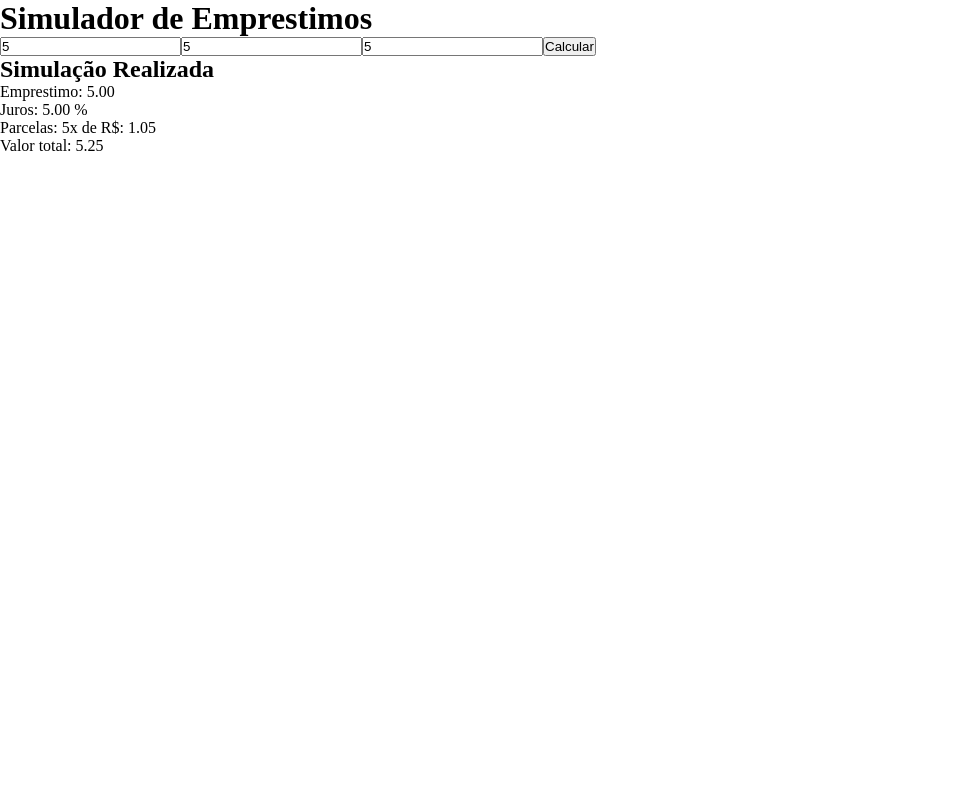
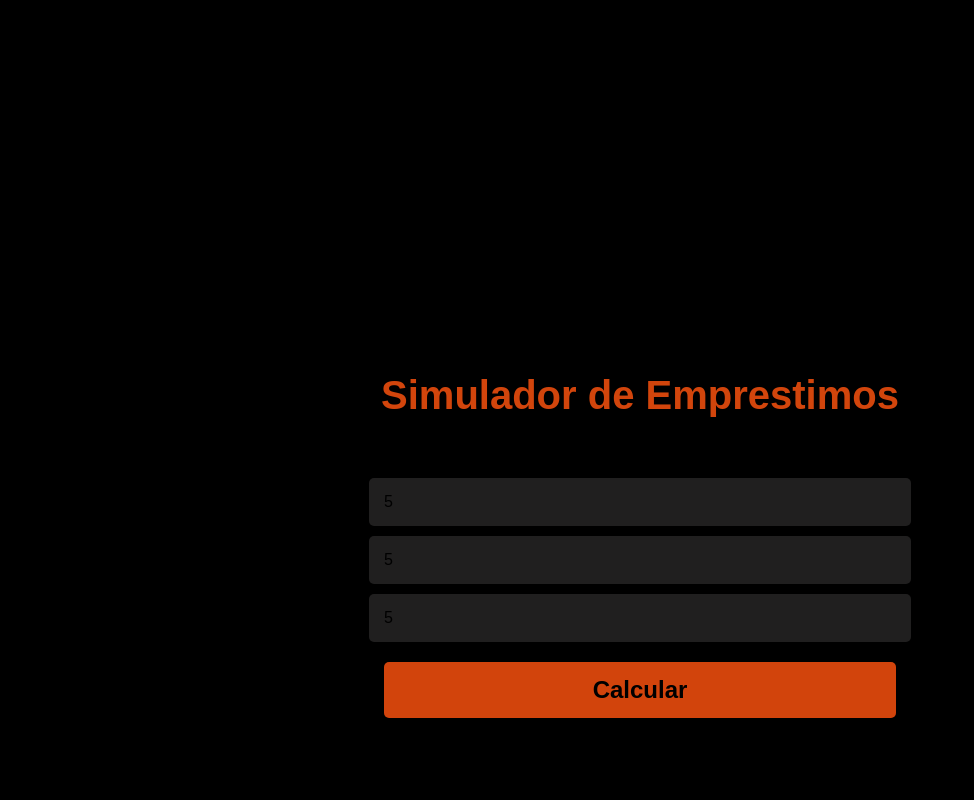
Before and after one commit to erikalps/simulador_de_emprestimos, a React (Vite) app in the folder frontend/: page / in a window 1280 px wide. Both pictures are taken after typing "5", "5", "5" into the empty fields and a click on the button "Calcular". Shown: the top 800 px of the page, without its empty margins (0-974 px from the left). Built offline with nearby package versions, Linux system fonts and the light colour scheme.

Commit message:
criei classes para os componentes input e resultado e usei elas para fazer o css desses componentes

```diff
--- a/frontend/src/App.css
+++ b/frontend/src/App.css
@@ -1,5 +1,5 @@
-*{
-    padding: 0;
-    margin:0;
-   align-items: center;
+
+.app_container{
+    width: 100%;
+    height: 100vh;
 }
--- a/frontend/src/App.jsx
+++ b/frontend/src/App.jsx
@@ -17,11 +17,10 @@ function App() {
     };
 
   return (
-    <>
-     <h1>Simulador de Emprestimos</h1>
+    <div className="app_container">
       <Input valor ={valor} setValor={setValor} juros ={juros} setJuros={setJuros} parcelas={parcelas} setParcelas={setParcelas} Calcular={Calcular}/>
       {mostrarResultado && <Resultado valor={valor} juros={juros} parcelas={parcelas} />}
-    </>
+    </div>
   )
 }
 
--- a/frontend/src/Componentes/Input.css
+++ b/frontend/src/Componentes/Input.css
@@ -0,0 +1,42 @@
+.input_form{
+ display: flex;
+  flex-direction: column;
+  gap: 10px;
+  align-items: center;
+  justify-content: center;
+  margin-top:200px;
+  height: 80vh;
+}
+
+h1{
+ color: rgba(236, 77, 14, 0.89);
+ padding:50px;
+ font-size: 2.5rem;
+}
+
+input{
+    padding: 15px;
+    width: 40%;
+    border-radius: 5px;
+    border-style: none;
+    background-color: rgb(32, 31, 31);
+    font-size: 1rem;
+}
+
+button{
+    padding: 14px;
+    width: 40%;
+    border-radius: 5px;
+    border-style: none;
+    background-color:rgba(236, 77, 14, 0.89);
+    font-size: 1.5rem;
+    color: #000;
+    font-weight: 600;
+    transition: 0.9s;
+    cursor: pointer;
+    margin-top:10px;
+}
+
+button:hover{
+    font-size: 1.8rem;
+}
--- a/frontend/src/Componentes/Input.jsx
+++ b/frontend/src/Componentes/Input.jsx
@@ -1,10 +1,15 @@
 import React  from "react";
 import { useState } from "react";
+import "./Input.css";
+
+
 const Input=({valor, setValor, juros, setJuros, parcelas, setParcelas, Calcular})=>{
 
 
     return(
-        <form>
+        <form className="input_form">
+             <h1>Simulador de Emprestimos</h1>
+
             <input
                 type="number"
                 placeholder="Valor:"
--- a/frontend/src/Componentes/Resultado.css
+++ b/frontend/src/Componentes/Resultado.css
@@ -0,0 +1,4 @@
+.resultado{
+    width: 50vw;
+      background-color: rgb(32, 31, 31);
+}
--- a/frontend/src/Componentes/Resultado.jsx
+++ b/frontend/src/Componentes/Resultado.jsx
@@ -1,5 +1,5 @@
 import React from "react";
-
+import "./Resultado.css"
 const Resultado =({valor, juros, parcelas})=>{
 
     if(!valor || !juros || !parcelas) return null;
@@ -11,11 +11,11 @@ const Resultado =({valor, juros, parcelas})=>{
     return(
          <>
             <h2>Simulação Realizada</h2>
-            <div>
-                <p>Emprestimo: {Number(valor).toFixed(2)}</p>
-                <p>Juros: {Number(juros).toFixed(2)} %</p>
-                <p>Parcelas: {parcelas}x de R$: {Number(valorParcela).toFixed(2)}</p>
-                <p>Valor total: {Number(valorTotal).toFixed(2)}</p>
+            <div className="resultado">
+                <p className="resultado_p">Emprestimo: {Number(valor).toFixed(2)}</p>
+                <p className="resultado_p">Juros: {Number(juros).toFixed(2)} %</p>
+                <p className="resultado_p">Parcelas: {parcelas}x de R$: {Number(valorParcela).toFixed(2)}</p>
+                <p className="resultado_p">Valor total: {Number(valorTotal).toFixed(2)}</p>
             </div>
 
          </>
--- a/frontend/src/index.css
+++ b/frontend/src/index.css
@@ -0,0 +1,9 @@
+*{
+    padding: 0;
+    margin:0;
+   font-family:Arial, Helvetica, sans-serif ;
+}
+
+body{
+     background-color: #000;
+}
```
